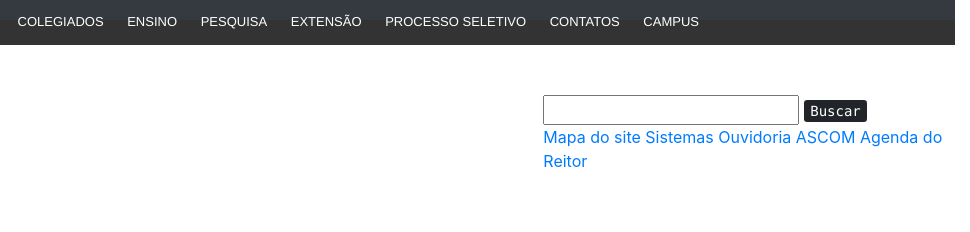
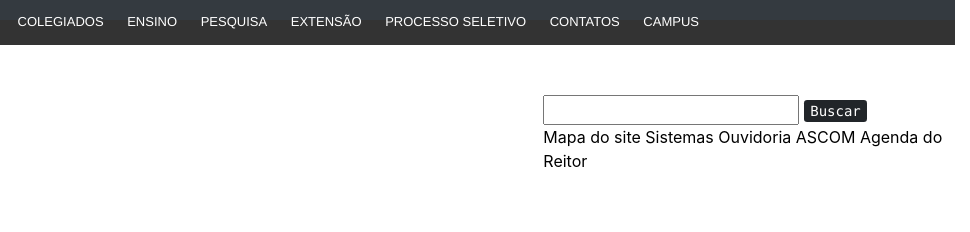
Before and after one commit to WillianMaltus/Bootstrap, a plain HTML site: page siteIFMT/index.html in a window 1280 px wide. Shown: the top 232 px of the page, 310-1280 px from the left. Drawn offline with nearby package versions, Linux system fonts and the light colour scheme.

Commit message:
Update index.html

```diff
--- a/siteIFMT/index.html
+++ b/siteIFMT/index.html
@@ -44,7 +44,7 @@
 					<div id="menu">
 						<input type="text" name="buscar">
 						<kbd>Buscar</kbd>
-						<p class="text-primary"> Mapa do site Sistemas Ouvidoria ASCOM Agenda do Reitor </p>
+						<p> Mapa do site Sistemas Ouvidoria ASCOM Agenda do Reitor </p>
 					</div>
 					<img id="img1" src="img1.jpg" width="250" height="70">
 					<img id="img2" src="img2.jpg" width="250" height="70">
```
